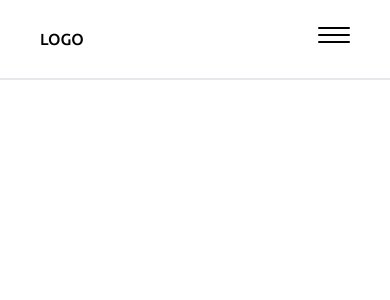
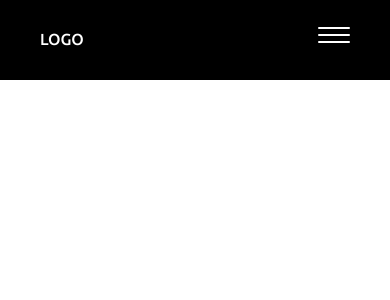
Before and after one commit to fabiolima-dev/fabiolima.dev, a Next.js app: page / in a window 390 px wide. Shown: the top 300 px of the page. Built offline with nearby package versions, Linux system fonts and the light colour scheme.

Commit message:
setting color theme

```diff
--- a/components/HamburgerIcon.js
+++ b/components/HamburgerIcon.js
@@ -1,21 +1,20 @@
-export default function HamburgerIcon({ handleClick, primary }) {
+export default function HamburgerIcon({ handleClick, opened }) {
+  const bars = [];
+
+  for (let i = 0; i < 3; i++) {
+    bars.push(
+      <div
+        className={`${
+          opened ? "bg-white" : "bg-secondary"
+        } mb-[5px] h-[2px] w-8 rounded`}
+        key={i}
+      ></div>
+    );
+  }
+
   return (
     <div onClick={handleClick} className="md:hidden">
-      <div
-        className={`${
-          primary ? "bg-white" : "bg-black"
-        } w-8 h-[2px] rounded mb-[5px]`}
-      ></div>
-      <div
-        className={`${
-          primary ? "bg-white" : "bg-black"
-        } w-8 h-[2px] rounded mb-[5px]`}
-      ></div>
-      <div
-        className={`${
-          primary ? "bg-white" : "bg-black"
-        } w-8 h-[2px] rounded mb-[5px]`}
-      ></div>
+      {bars}
     </div>
   );
 }
--- a/components/Header.js
+++ b/components/Header.js
@@ -2,32 +2,32 @@ import { useState } from "react";
 import HamburgerIcon from "./HamburgerIcon";
 import MobileNav from "./MobileNav";
 
-export default function Header() {
+export default function Header({ handleSetDarkMode, darkMode }) {
   const [open, setOpen] = useState(false);
 
-  const sections = ["HOME", "PROJETOS", "HABILIDADES", "CONTATO"];
+  const sections = ["HOME", "PROJETOS", "HABILIDADES", "SOBRE", "CONTATO"];
 
-  function handleClick() {
+  function handleSetOpen() {
     open ? setOpen(false) : setOpen(true);
   }
 
   return (
     <>
-      <header className="bg-white fixed w-screen h-20 border-b-2 flex items-center justify-center">
-        <div className="w-full max-w-screen-xl flex justify-between mx-10 md:mx-20">
-          <h1 className="-z-20">LOGO</h1>
+      <header className="dark-theme fixed flex h-20 w-screen items-center justify-center border-b-2 bg-primary">
+        <div className="mx-10 flex w-full max-w-screen-xl justify-between md:mx-20">
+          <h1 className="-z-20 text-secondary">LOGO</h1>
           {/* Larger Screens navbar */}
           <nav className="hidden md:block">
             {sections.map((section) => {
               return (
-                <a href="#" className="ml-20 text-base">
+                <a href="#" className="ml-20 text-base text-secondary">
                   {section}
                 </a>
               );
             })}
           </nav>
           {/* Mobile Hamburger navbar */}
-          <HamburgerIcon handleClick={handleClick} primary={open} />
+          <HamburgerIcon handleClick={handleSetOpen} opened={open} />
           {open ? <MobileNav sections={sections} /> : <></>}
         </div>
       </header>
--- a/components/Home.js
+++ b/components/Home.js
@@ -1,17 +1,16 @@
 export default function Home() {
-  const darkMode = "dark";
   return (
-    <div className="h-screen flex flex-col">
+    <div className="flex h-screen flex-col">
       <div className="h-20"></div>
-      <div className="grow  w-1/2 flex flex-col justify-evenly">
+      <div className="flex  w-1/2 grow flex-col justify-evenly">
         <div className="flex-col">
-          <h3 className="text-gray-700 text-4xl">👋️ Olá, eu sou</h3>
+          <h3 className="text-4xl text-gray-700">👋️ Olá, eu sou</h3>
           <h1
-            className={`text-8xl font-bold my-3 text-transparent bg-clip-text bg-gradient-to-r from-gradients-primary-${darkMode}-start to-gradients-primary-${darkMode}-end`}
+            className={`my-3 bg-gradient-to-r bg-clip-text text-8xl font-bold text-transparent from-gradients-primary-${darkMode}-start to-gradients-primary-${darkMode}-end`}
           >
             Fabio Lima
           </h1>
-          <h3 className="text-gray-700 text-4xl">Front End Developer</h3>
+          <h3 className="text-4xl text-gray-700">Front End Developer</h3>
         </div>
         <h3 className="text-2xl font-light">
           Aperte ctrl+k para linha de comando
--- a/components/MobileNav.js
+++ b/components/MobileNav.js
@@ -1,10 +1,13 @@
 export default function MobileNav({ sections }) {
   return (
-    <div className="-mx-10 md:-mx-20 mt-[-27px] bg-black -z-10 fixed w-screen h-screen">
-      <nav className="flex flex-col items-center text-center mt-20">
-        {sections.map((section) => {
+    <div className="fixed -z-10 -mx-10 mt-[-27px] flex h-screen w-screen flex-col items-center justify-center bg-gray md:-mx-20">
+      <nav className="flex flex-col items-center text-center">
+        {sections.map((section, index) => {
           return (
-            <a href="#" className="text-white mt-12 text-xl">
+            <a
+              href="#"
+              className={`text-2xl text-white ${index === 0 ? "" : "mt-16"}`}
+            >
               {section}
             </a>
           );
--- a/package.json
+++ b/package.json
@@ -20,6 +20,8 @@
     "eslint": "8.15.0",
     "eslint-config-next": "12.1.6",
     "postcss": "^8.4.13",
+    "prettier": "^2.6.2",
+    "prettier-plugin-tailwindcss": "^0.1.10",
     "tailwindcss": "^3.0.24"
   }
 }
--- a/pages/index.js
+++ b/pages/index.js
@@ -6,6 +6,12 @@ import Home from "../components/Home";
 import Projects from "../components/Projects";
 
 export default function Index() {
+  const [darkMode, setDarkMode] = useState(false);
+
+  function handleSetDarkMode() {
+    darkMode ? setDarkMode(false) : setDarkMode(true);
+  }
+
   return (
     <>
       <Head>
@@ -14,7 +20,7 @@ export default function Index() {
         <link rel="icon" href="/favicon.ico" />
       </Head>
       {/* <CommandLine /> */}
-      <Header />
+      <Header handleSetDarkMode={handleSetDarkMode} darkMode={darkMode} />
       {/* <main className="w-full max-w-screen-xl h-full m-auto">
         <Home />
         <Projects />
--- a/styles/globals.css
+++ b/styles/globals.css
@@ -3,6 +3,23 @@
 @tailwind base;
 @tailwind components;
 @tailwind utilities;
+
+@layer base {
+  .dark-theme {
+    --color-primary: #000000;
+    --color-secondary: #ffffff;
+    --gradient-hyper-one: rgb(236, 72, 153);
+    --gradient-hyper-two: rgb(239, 68, 68);
+    --gradient-hyper-three: rgb(234, 179, 8);
+  }
+  .light-theme {
+    --color-primary: #ffffff;
+    --color-secondary: #000000;
+    --gradient-hyper-one: rgb(236, 72, 153);
+    --gradient-hyper-two: rgb(239, 68, 68);
+    --gradient-hyper-three: rgb(234, 179, 8);
+  }
+}
 
 @layer base {
   html,
--- a/tailwind.config.js
+++ b/tailwind.config.js
@@ -6,23 +6,9 @@ module.exports = {
   theme: {
     extend: {
       colors: {
-        teste: "#000000",
-        primary: {
-          light: "#FFFFFF",
-          dark: "#000000",
-        },
-        gradients: {
-          primary: {
-            light: {
-              start: "#A63093",
-              end: "#482FDF",
-            },
-            dark: {
-              start: "#A63093",
-              end: "#482FDF",
-            },
-          },
-        },
+        gray: "#27272a",
+        primary: "var(--color-primary)",
+        secondary: "var(--color-secondary)",
       },
     },
   },
```
Also changed, not shown: 1 other file (tests, documents, lock files or other folders).
